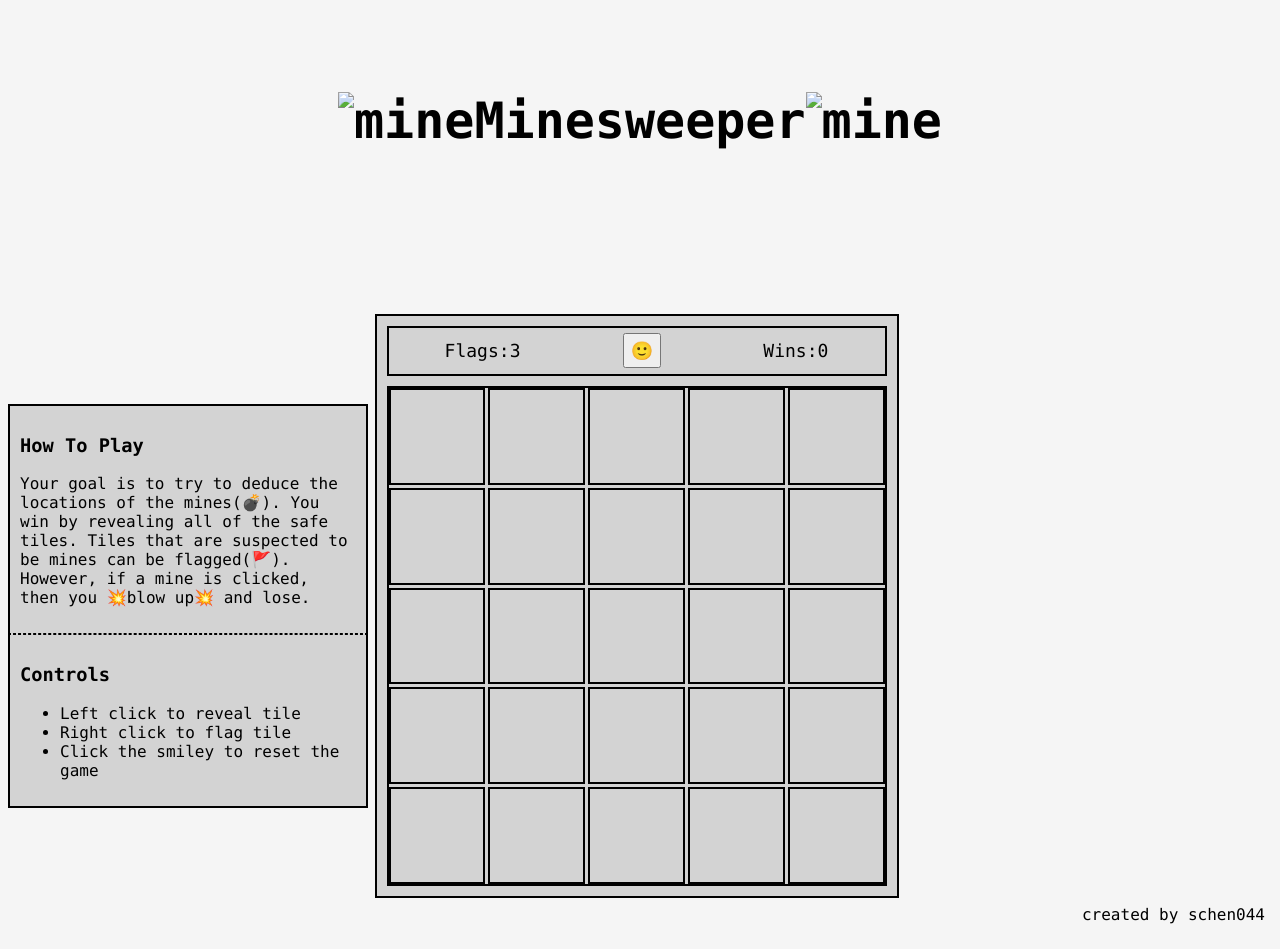
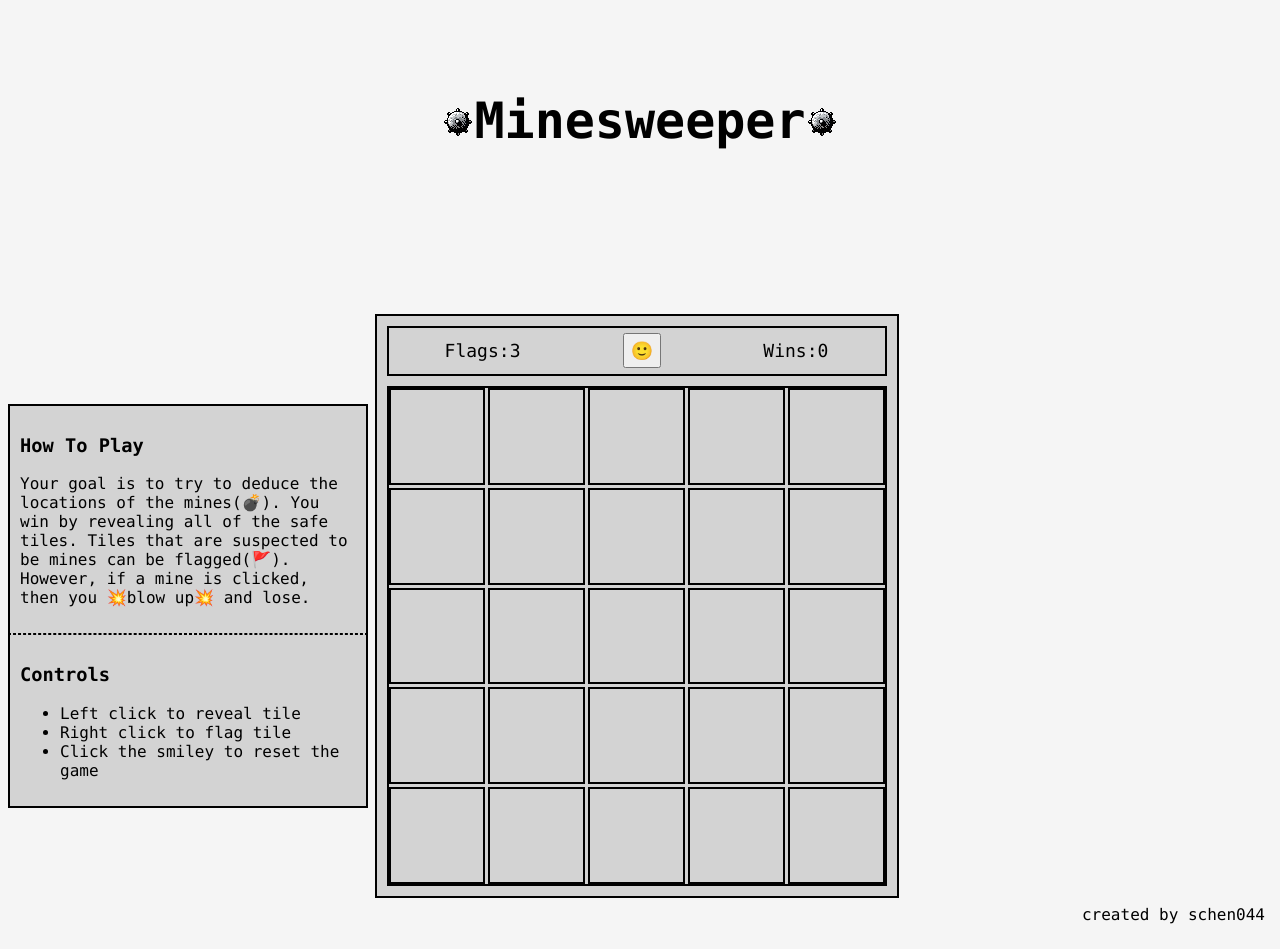
Before and after one commit to schen044/minesweeper, a plain HTML site: page index.html in a window 1280 px wide. Drawn offline with Linux system fonts and the light colour scheme; the site is published under a folder, as on GitHub Pages, so addresses that start at the root find nothing.

Commit message:
fixes issue with mine png not displaying in gh-pages

```diff
--- a/index.html
+++ b/index.html
@@ -9,8 +9,7 @@
     <script defer src="js/main.js"></script>
 </head>
 <body>
-    <h1 class="title"><img src="/images/mine.png" alt="mine">Minesweeper<img src="/images/mine.png" alt="mine"></h1>
-
+    <h1 class="title"><img src="images/mine.png" alt="mine">Minesweeper<img src="images/mine.png" alt="mine"></h1>
     <div class="help">
         <div class="how-to">
             <h3>How To Play</h3>
```
